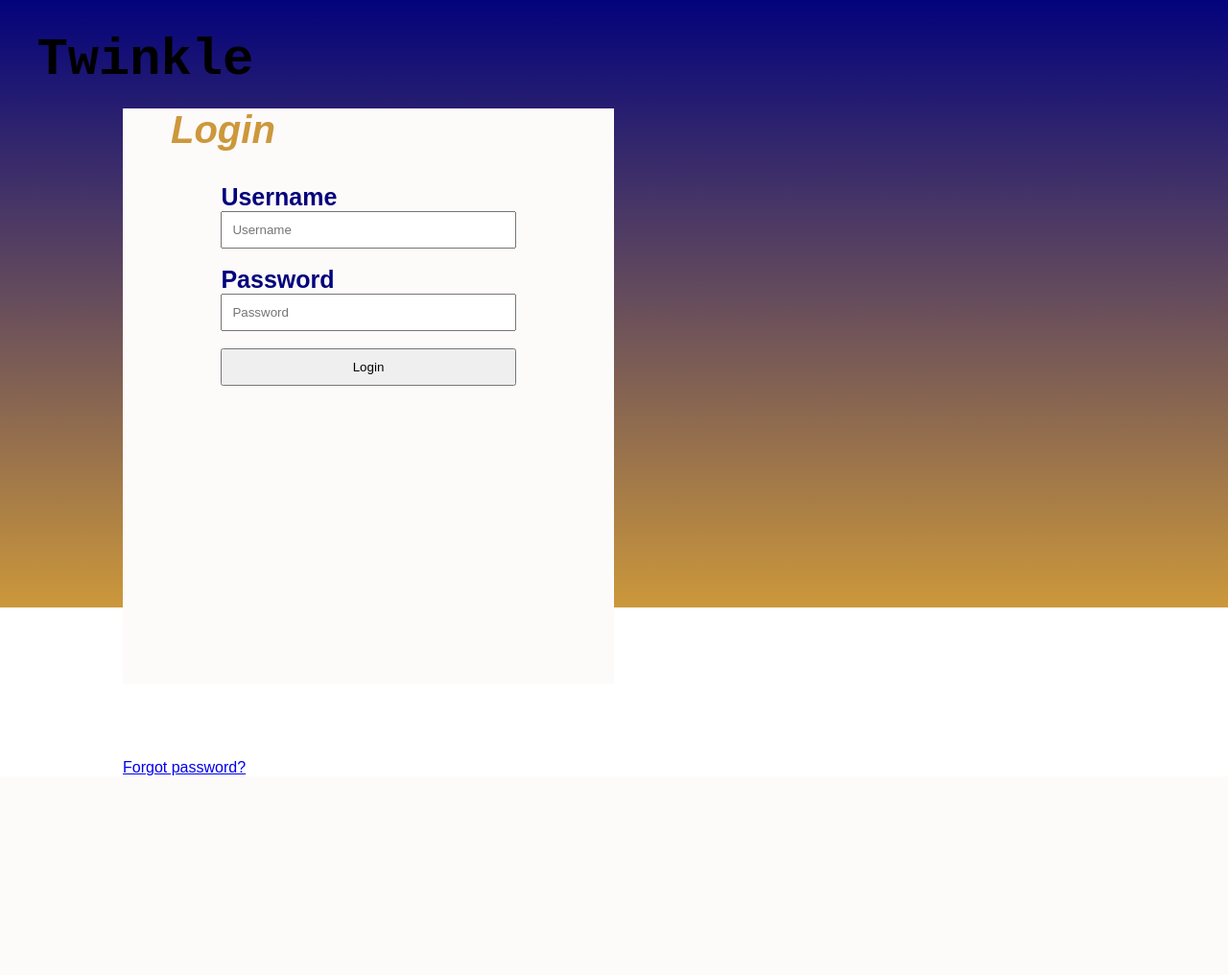
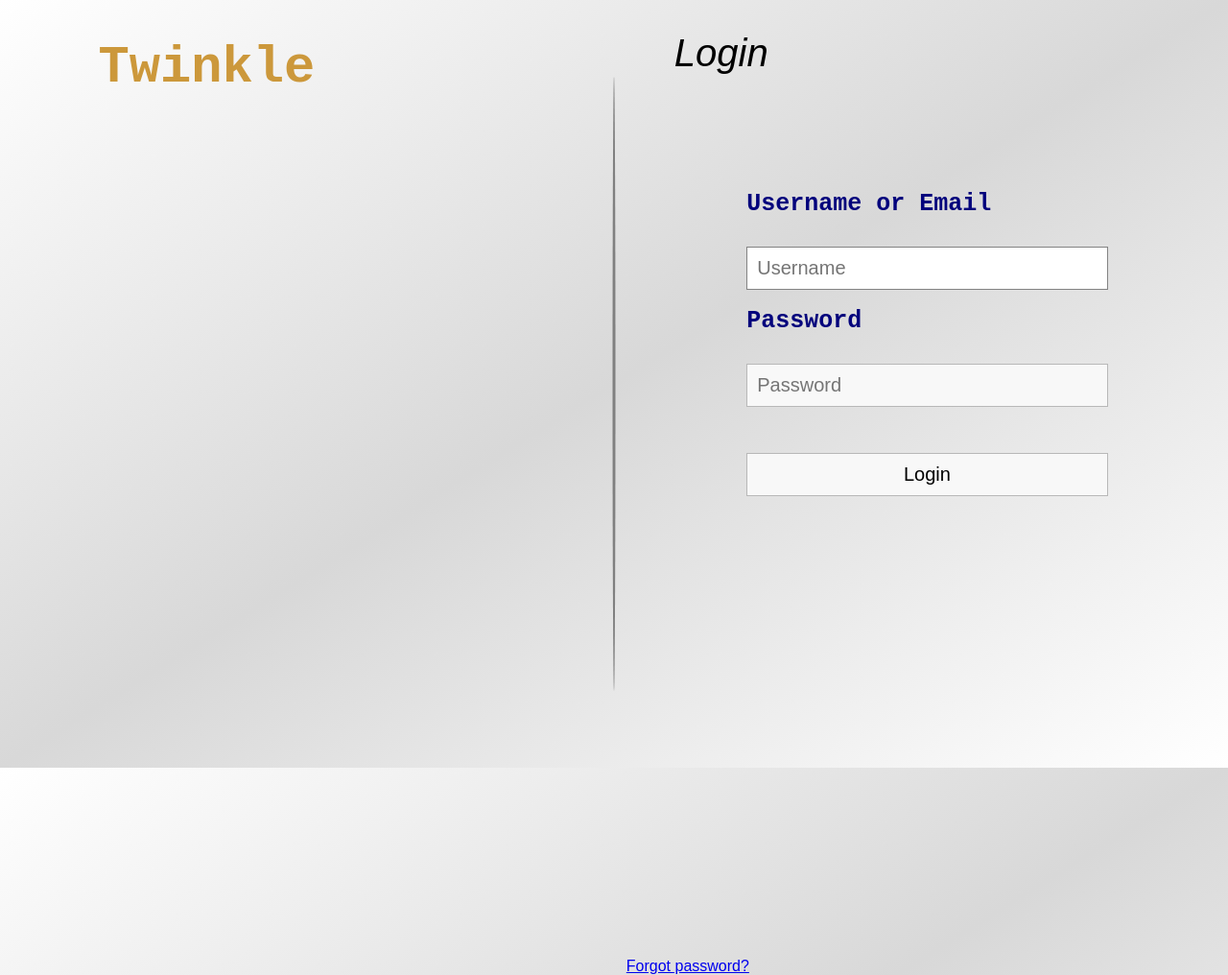
Before and after one commit to kobimiz/Twinkle, a PHP site: page /login.html in a window 1280 px wide. Shown: the whole page at 96% size. Before the commit the page ends 808 px from the top, so only its background shows below. Run offline with PHP 8.4, Linux system fonts and the light colour scheme; some libraries are stand-ins or nearby versions.

Commit message:
last updates : 21 01 2019

```diff
--- a/login.html
+++ b/login.html
@@ -11,17 +11,22 @@
 
     <title>Twinkle sign in or sign up!</title>
 </head>
-<body>
+<body onLoad="document.login.username.focus()";>
+    <div class="contain">
+
     <div id="logo">Twinkle</div>
+
+    </div>
+  <span id="midLine"></span>
     <section id="signup">
         <h1 id="intro"><em>Login</em></h1>
-        <form method="post">
-            <label for="username">Username</label><br>
-            <input name="username" id="username" type="text" placeholder="Username" required><br>
-            <label for="password">Password</label><br>
-            <input name="password" id="password" type="password" placeholder="Password" required><br>
-            <input name="login" type="submit" value="Login" id="login" ><br>
-        </form>
+            <form method="post" name="login">
+                <label for="username">Username or Email</label><br>
+                <input name="username" id="username" type="text" placeholder="Username" required><br>
+                <label for="password">Password</label><br>
+                <input name="password" id="password" type="password" placeholder="Password" required><br>
+                <input name="login" type="submit" value="Login" id="login" ><br>
+            </form>
         <a href="#">Forgot password?</a>
 
     </section>
--- a/styles/login.css
+++ b/styles/login.css
@@ -2,47 +2,58 @@ body{
     padding:0;
     margin:0;
     overflow: hidden;
-    background: linear-gradient(#03037c,#cc983b) no-repeat;
+    background: linear-gradient(to top left,white,rgb(216, 216, 216),white);
 }
-
+.contain{
+    float:left;
+    height: 100vh;
+    width:49vw;
+}
 #logo{
     font-family: 'Courier New', Courier, monospace;
     font-weight: 900;
     font-size: 4.2vw;
-    position: absolute;
-    top: 4vh;
-    left: 3vw;
-    color:black;
+    position: relative;
+    top: 5vh;
+    left: 8vw;
+    color:#cc983b;
 }
 
 #signup{
-    position: relative;
-    top: 10vh;
-    left: 10%;
-    /* transform: translate(-50%, -50%); */
-    background-color: rgb(253, 250, 250);
-    height: 75vh;
-    width: 40vw;
+    float: right;
+    height: 100vh;
+    width: 49vw;
     display: block;
     /* text-align: center; */
     align-items: center;
+    box-sizing: border-box;
 }
 #signup>#intro{
     text-align: left;
     margin-left: 50px;
     font-size: 40px;
-    color: #cc983b;
+    color: black;
+    font-weight: 50;
 }
 #signup>form{
     height:100%;
     width: 60%;
     margin: auto;
+    margin-top: 120px;
 }
 #signup>form>input{
     display: block;
     width: 100%;
     padding: 10px;
-    margin:auto;
+    margin-top: 30px;
+    border:1px solid rgb(184, 184, 184);
+    outline: none;
+    background-color: rgb(248, 248, 248);
+    font-size: 20px;
+}
+#signup>form>input:focus{
+    border:1px solid rgb(131, 131, 131);
+    background-color: white;
 }
 #signup>form>#login{
     width:100%;
@@ -51,4 +62,19 @@ body{
     color: #03037c;
     font-weight: bold;
     font-size: 25px;
+    font-family: 'Courier New', Courier, monospace;
 }
+#signup>form>input[type="submit"]:hover{
+    background-color: rgb(219, 219, 219);
+    cursor: pointer;
+}
+#midLine{
+    position: absolute;
+    top: 50vh;
+    left: 50vw;
+    transform: translate(-50%, -50%);
+    height: 80vh;
+    width: 3px;
+    background-color: grey;
+    border-radius: 50%;
+}
```
Also changed, not shown: Twinkle.js (added).
